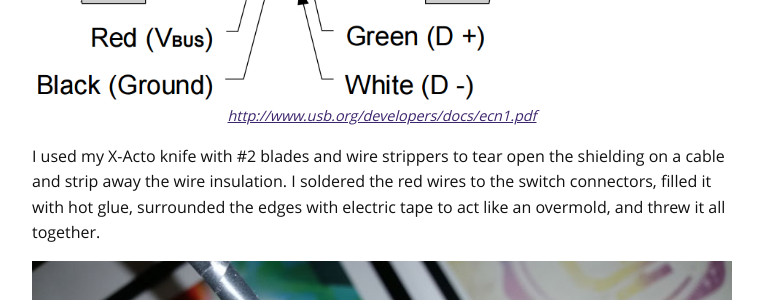
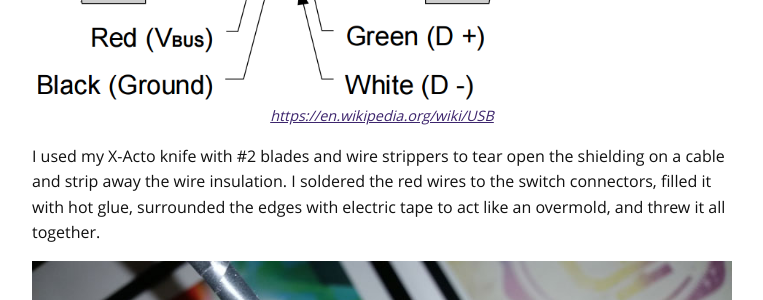
Before and after one commit to aav7fl/website-legacy, a Jekyll site: the page built from _posts/2016-03-15-easy-inline-usb-power-switch.md, in a window 1280 px wide and 900 px high, scrolled down 1589 px. Shown: the part 154-454 px from the top of the window, without its empty margins (258-1021 px from the left). Built offline with Jekyll 4.4.1, drawn with Linux system fonts in a browser that asks for light colours; comment, search, counter and statistics services are not loaded.

Commit message:
Update 2016-03-15-easy-inline-usb-power-switch.md

```diff
--- a/_posts/2016-03-15-easy-inline-usb-power-switch.md
+++ b/_posts/2016-03-15-easy-inline-usb-power-switch.md
@@ -14,13 +14,13 @@
 
 I had a USB microphone that was plugged into my computer; it was on at all times. If I was watching a movie, the blue glow from beneath the microphone mesh would illuminate my desk.
 
-Rather than wear out the durability of my USB connector with 1,500 mating cycles [\[1\]](http://www.usb.org/developers/docs/devclass_docs/CabConn20.pdf) [\[2\]](https://gct.co/usb), I decided to add an in-line power switch to the USB cable. My idea was to add the same kind of switch used in retrofitting old lamps.
+Rather than wear out the durability of my USB connector with 1,500 mating cycles [\[1\]](https://en.wikipedia.org/wiki/USB) [\[2\]](https://gct.co/usb), I decided to add an in-line power switch to the USB cable. My idea was to add the same kind of switch used in retrofitting old lamps.
 
 I am almost positive (*electric joke*) that most people have done something similar to this before. When I take a quick look on Amazon, I can find USB micro cables with in-line power switches. However, none for USB 2.0 A->B connectors. So I made one myself.
 
 The USB 2.0 specification layout gave me a definition to what each wire inside the cable should be (assuming I can’t guess). The red wire carried the power, and that was the wire I was going to use in my switch. The black wire was the ground, the green wire was for data in positive, and the white wire was for data in negative.
 
-![USB 2.0 specification layout](/assets/img/2016/03/layout.png)*[http://www.usb.org/developers/docs/ecn1.pdf](http://www.usb.org/developers/docs/ecn1.pdf)*
+![USB 2.0 specification layout](/assets/img/2016/03/layout.png)*[https://en.wikipedia.org/wiki/USB](https://en.wikipedia.org/wiki/USB)*
 
 I used my X-Acto knife with \#2 blades and wire strippers to tear open the shielding on a cable and strip away the wire insulation. I soldered the red wires to the switch connectors, filled it with hot glue, surrounded the edges with electric tape to act like an overmold, and threw it all together.
 
```
